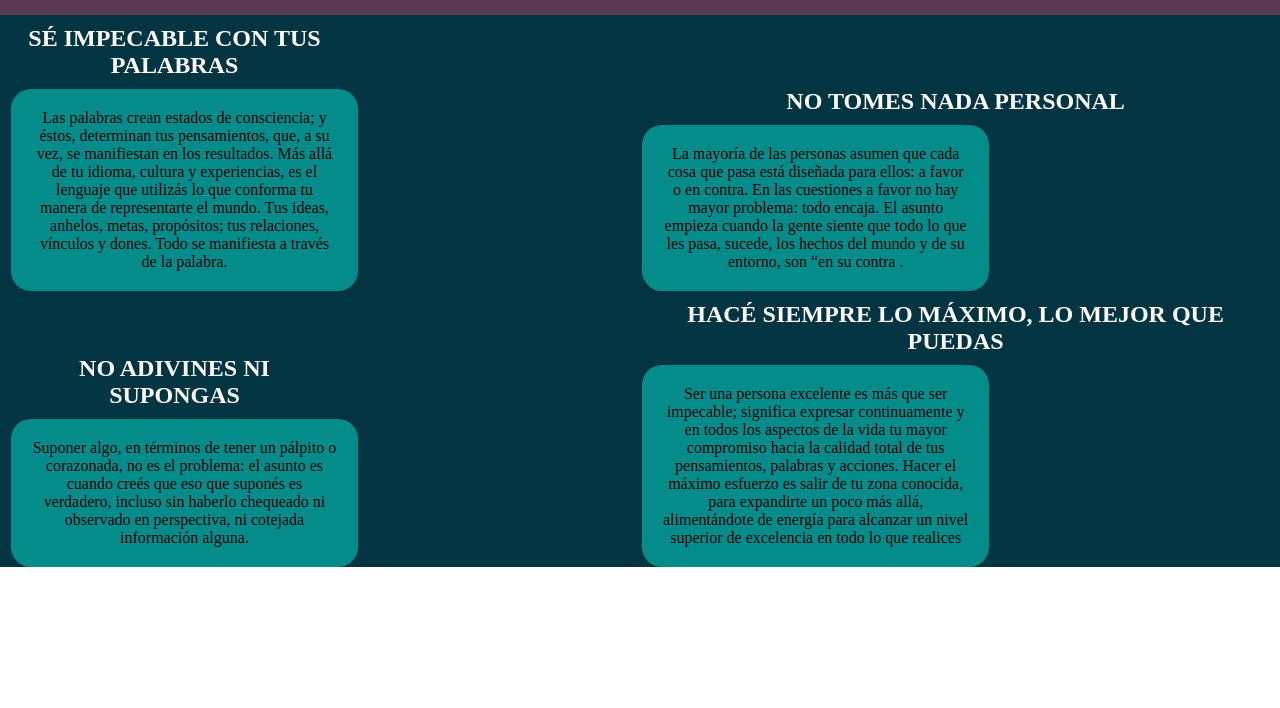
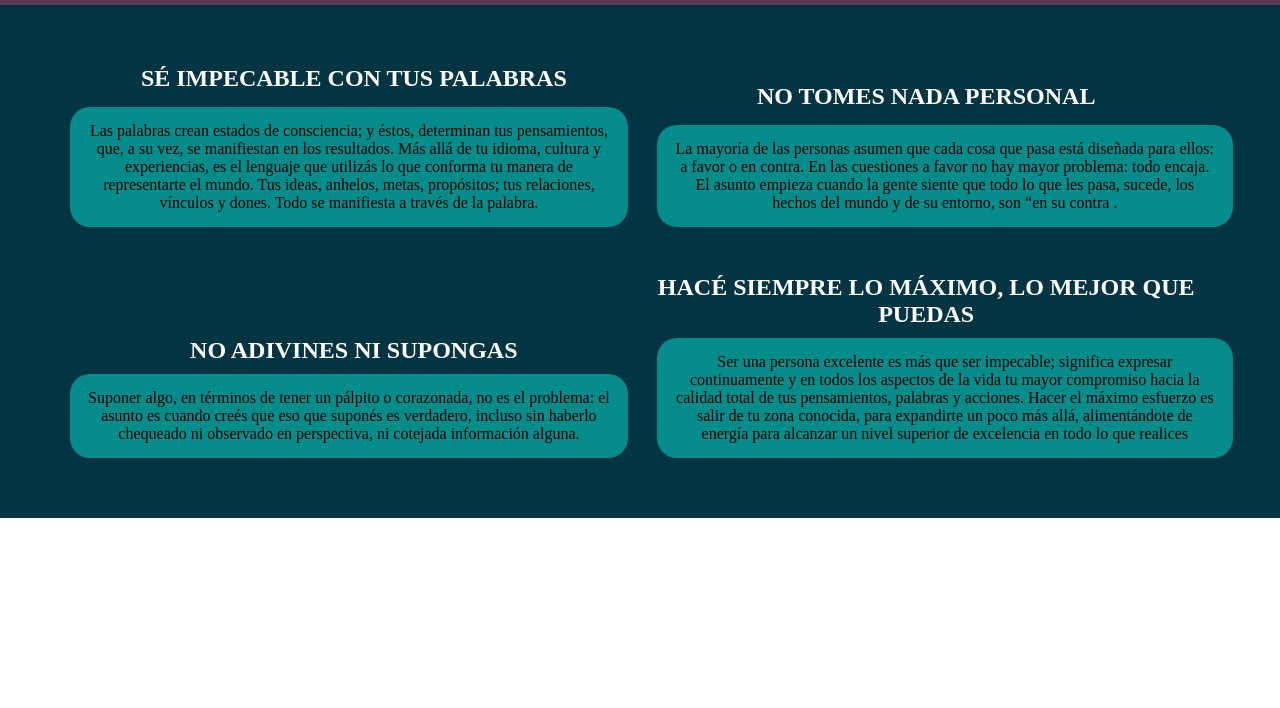
Before and after one commit to BrayanArango1126/Reto-1, a plain HTML site: page Reto1/index.html in a window 1280 px wide. Shown: the part 92-800 px from the top of the page. Drawn offline with Linux system fonts and the light colour scheme.

Commit message:
Add files via upload

```diff
--- a/Reto1/css/styles.css
+++ b/Reto1/css/styles.css
@@ -5,7 +5,6 @@
 
 .titulo{
     text-align: center;
-    margin-top: 10px;
     width: auto;
     padding: 30PX;
     background: #5A3954;
@@ -14,7 +13,7 @@
 
 .main{
     background-color: #033442 ;
-    padding: auto;
+    padding: 60px;
     text-align: center;
 }
 
@@ -23,46 +22,42 @@ section{
     display: inline-block;
 }
 
-
 .acuerdo1 h2{
-    padding: 10px;
     color: #ffffff;
-    width: 49%;
+    margin-bottom: 15px;
 }
 
 .acuerdo1 p{
     background-color: #048C8A;
-    padding: 20px;
+    padding: 15px;
     border-radius: 20px;
-    width: 49%;
+    width: 93%;
 }
 
 .acuerdo2 h2{
-    padding: 10px;
+    margin-bottom: 15px;
     color: #ffffff;
 }
 
 .acuerdo2 p{
     background-color: #048C8A;
-    padding: 20px;
+    padding: 15px;
     border-radius: 20px;
-    width: 49%;
+    width: 96%;
+    margin-left: 15px;
 
 }
-
 .acuerdo3 h2{
     padding: 10px;
     color: #ffffff;
-    width: 49%;
-
+    margin-top: 100px;
 }
 
 .acuerdo3 p{
     background-color: #048C8A;
-    padding: 20px;
+    padding: 15px;
     border-radius: 20px;
-    width: 49%;
-
+    width: 93%;
 }
 
 .acuerdo4 h2{
@@ -74,7 +69,8 @@ section{
 
 .acuerdo4 p{
     background-color: #048C8A;
-    padding: 20px;
+    padding: 15px;
     border-radius: 20px;
-    width: 49%;
+    width: 96%;
+    margin-left: 15px;
 }
```
